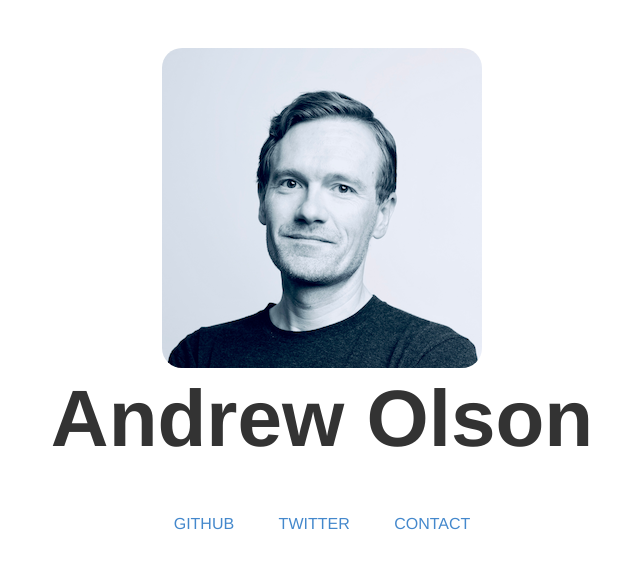
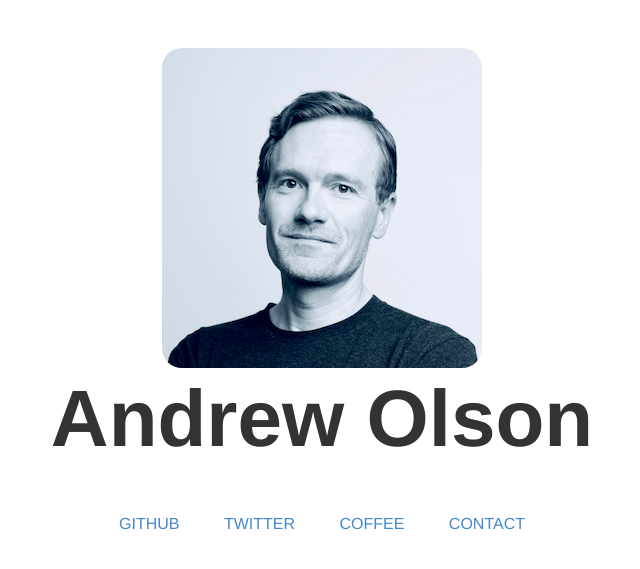
Before and after one commit to anolson/anolson.github.io, a Jekyll site: the page built from index.html, in a window 1280 px wide. Shown: the top 569 px of the page, without its empty margins (318-958 px from the left). Built offline with Jekyll 4.4.1, drawn with Linux system fonts in a browser that asks for light colours.

Commit message:
Add "Coffee" Calendly link.

```diff
--- a/_includes/footer.html
+++ b/_includes/footer.html
@@ -1,8 +1,9 @@
 <footer class="center-text">
   <nav>
     <ul>
-      <li><a href="http://github.com/anolson/">Github</a></li>
-      <li><a href="http://twitter.com/andrew_olson/">Twitter</a></li>
+      <li><a href="https://github.com/anolson/">Github</a></li>
+      <li><a href="https://twitter.com/andrew_olson/">Twitter</a></li>
+      <li><a href="https://calendly.com/anolson/coffee">Coffee</a></li>
       <li><a href="mailto:anolson@gmail.com">Contact</a></li>
     </ul>
     <div class="clear"></div>
```
Also changed, not shown: _layouts/default.html (+4 -4 lines).
